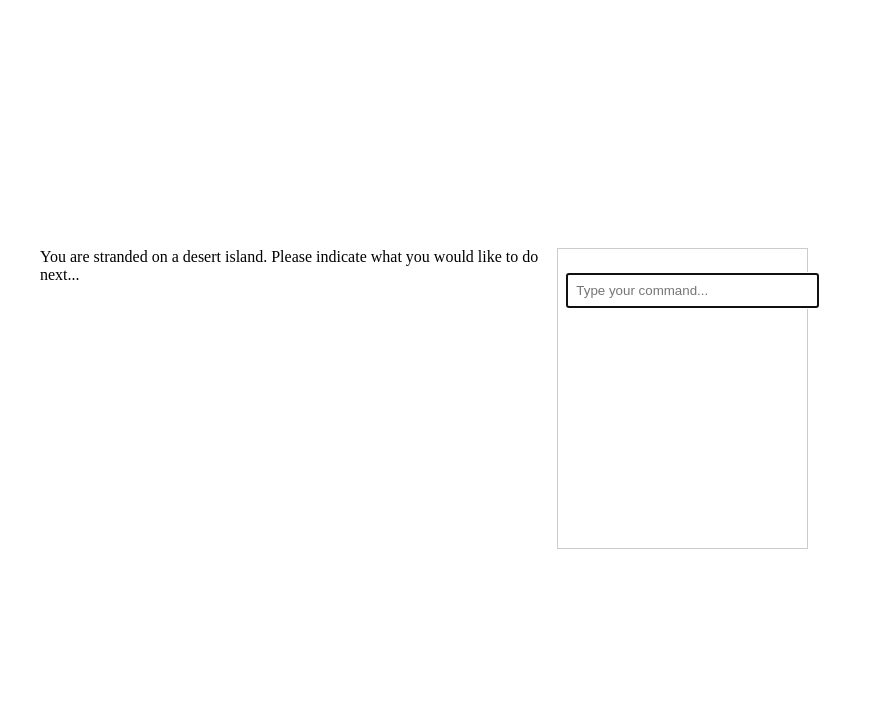
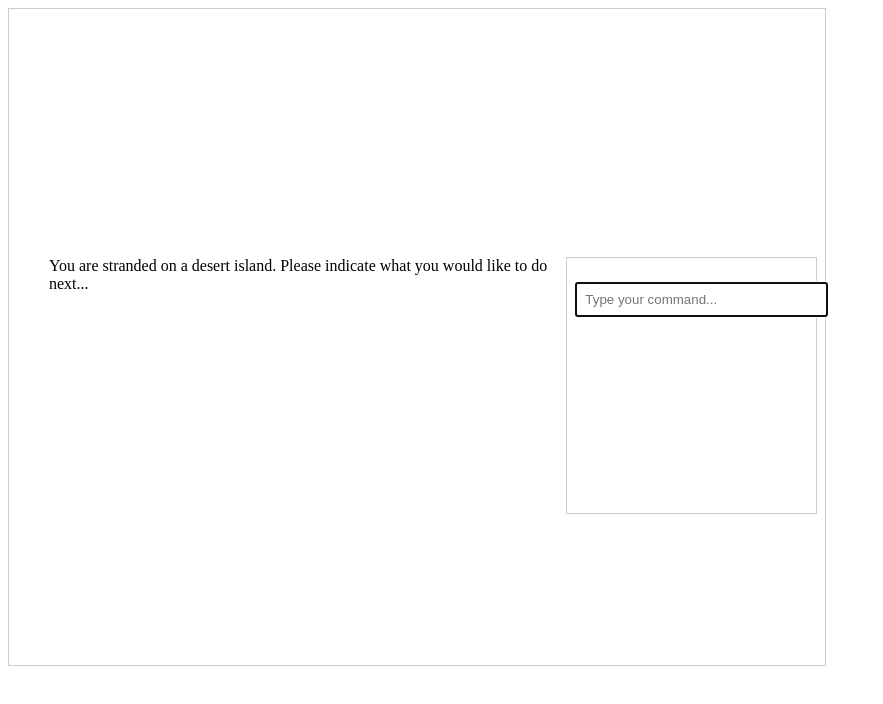
Before and after one commit to beaconfirepro/qbsictreasure, a React (Create React App) app: page / in a window 1280 px wide. Shown: the top 704 px of the page, without its empty margins (0-883 px from the left). Built offline with nearby package versions, Linux system fonts and the light colour scheme.

Commit message:
Update TreasureGame.js

```diff
--- a/src/TreasureGame.js
+++ b/src/TreasureGame.js
@@ -343,11 +343,11 @@ const TreasureGame = () => {
   };
 
 return (
-  <div style= {{ width: '100vh'}}>
+  <div style= {{ border: '1px solid #ccc', padding: '0.5rem', width: '100vh', height: '80vh'}}>
     <div style= {{height: '30vh'}}></div>
-    <div style={{ paddingLeft: '2rem', display: 'grid', gridTemplateColumns: '2fr 1fr', gridTemplateRows: 'auto auto auto', gap: '1rem', height: '100vh' }}>
-    {/* LEFT: Message History */}
-    <div style={{ gridColumn: '1 / 2', gridRow: '1 / 4', overflowY: 'auto' }}>
+    <div style={{ paddingLeft: '2rem', display: 'grid', gridTemplateColumns: '2fr 1fr ', gridTemplateRows: 'auto auto auto auto', gap: '1rem', height: '100vh' }}>
+    {/* TOP LEFT: Message History */}
+    <div style={{ gridColumn: '1 / 2', gridRow: '1 / 4' , height: '40vh', overflowY:'hidden'}}>
       {messages.map((msg, i) => (
         <div key={i}>
           {msg.split("<<br>>").map((line, j) => (
@@ -356,7 +356,7 @@ return (
       ))}
     </div>
 
-    {/* TOP RIGHT: Narrator / Game messages */}
+    {/* TOP RIGHT: INPUT */}
     <div style={{ gridColumn: '2 / 3', gridRow: '1 / 2', border: '1px solid #ccc', padding: '0.5rem' }}>
       {debugStatus && <div>{debugStatus}</div>}
         {/* INPUT: Bottom of full layout */}
```
